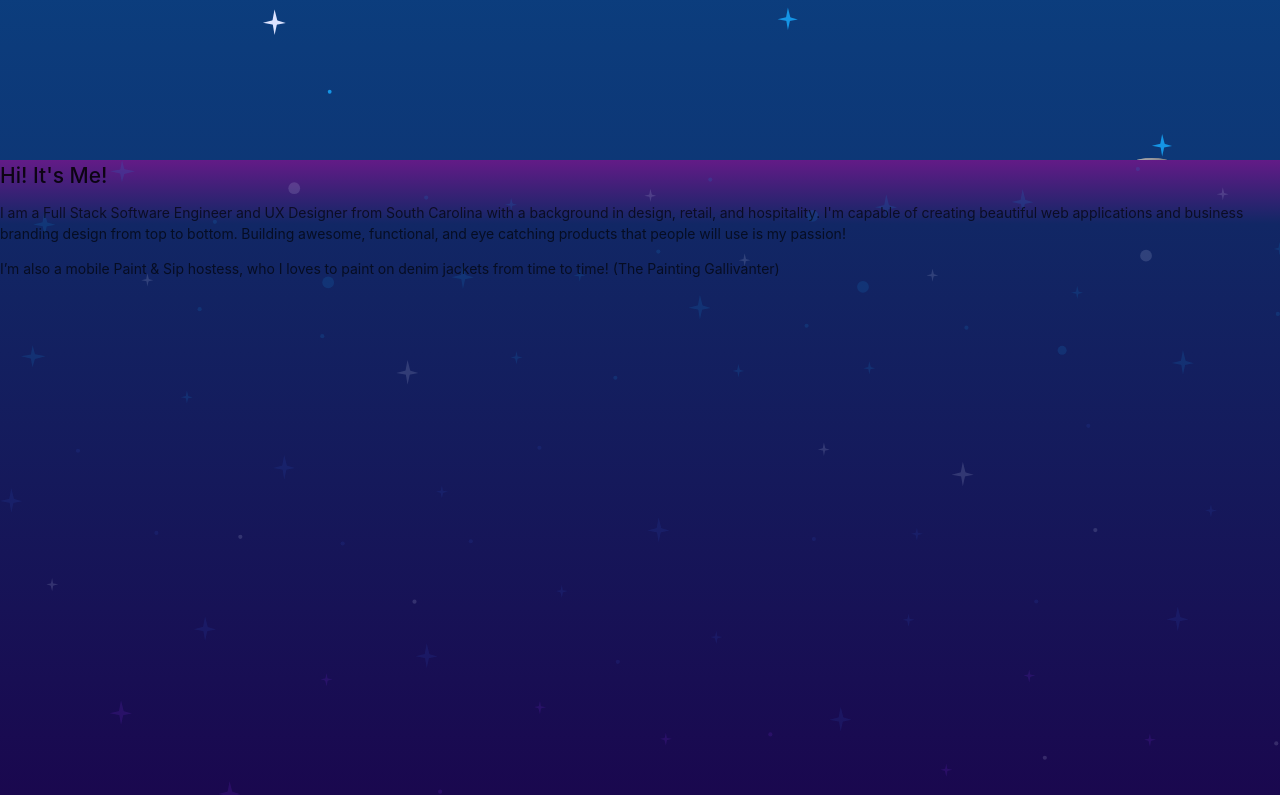
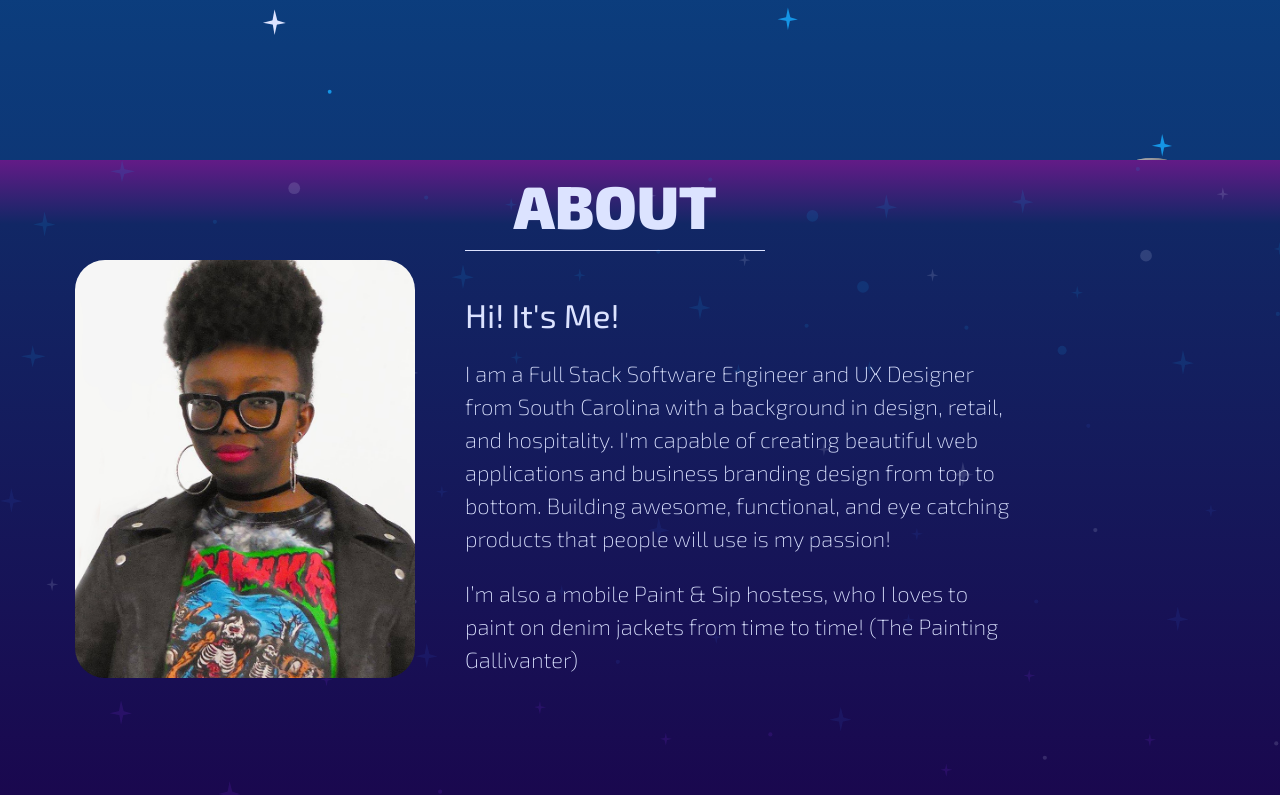
Before and after one commit to KSSwimmy/Ksswimmy-Portfolio, a React (Create React App) app in the folder ksswimmy-portfolio/: page / in a window 1280 px wide. Shown: the part 640-1435 px from the top of the page. Built offline with nearby package versions, Linux system fonts and the light colour scheme.

Commit message:
:mag: working on about me page
working on about me page

```diff
--- a/ksswimmy-portfolio/package.json
+++ b/ksswimmy-portfolio/package.json
@@ -5,12 +5,14 @@
   "dependencies": {
     "@material-ui/core": "^4.7.0",
     "antd": "^3.24.2",
+    "postcss-normalize": "^8.0.1",
     "react": "^16.10.2",
     "react-dom": "^16.10.2",
     "react-scripts": "3.2.0",
     "react-spring": "^8.0.27",
     "styled-components": "^4.4.0"
   },
+
   "scripts": {
     "start": "react-scripts start",
     "build": "react-scripts build",
--- a/ksswimmy-portfolio/src/components/AboutMe/AboutMe.js
+++ b/ksswimmy-portfolio/src/components/AboutMe/AboutMe.js
@@ -2,11 +2,37 @@ import React from 'react'
 import {Parallax, ParallaxLayer} from 'react-spring/renderprops-addons'
 import styled from 'styled-components'
 import LandingPageStars from '../../SVG/bodyStars.svg'
+import MyPic from '../../SVG/me.jpg'
+
+
+
 
 const Page = styled.div`
 width: 100%;
 height: 100vh;
 
+`
+const AboutMeDiv = styled.div`
+margin-left: -35px;
+width: 100%;
+height: 100vh;
+display: flex;
+`
+const Me = styled.div`
+width: 400px
+text-align: center;
+margin: 100px 20px 20px 80px;
+`
+const AboutBorderDiv = styled.div`
+width: 300px;
+margin-bottom: 40px;
+`
+const About = styled.h1`
+font-weight: 900;
+margin-bottom: 0px;
+color: #DCE3FF;
+font-size: 6rem;
+text-align: center;
 `
 const FirstP = styled.div`
 
@@ -15,11 +41,14 @@ const SecP = styled.div`
 
 `
 const TheHTwo = styled.h2`
-
+font-weight: 400;
+color: #DCE3FF;
 `
 const TheParagraphDiv = styled.div`
+font-size: 2.2rem;
+width: 550px;
+`
 
-`
 
 const AboutMe = () => {
     // eslint-disable-next-line
@@ -32,8 +61,19 @@ const AboutMe = () => {
 
 
             <ParallaxLayer>
-
+                <AboutMeDiv>
+                    <Me>
+                        <img
+                        style={{borderRadius: '30px', width: '85%'}}
+                        src={MyPic}
+                        alt="That's Me" />
+                    </Me>
                     <TheParagraphDiv>
+                        <AboutBorderDiv
+                            style={{borderBottomStyle: 'solid',
+                            borderBottomColor: '#DCE3FF', borderWidth: 'thin'}}>
+                            <About>ABOUT</About>
+                        </AboutBorderDiv>
                         <FirstP>
                             <TheHTwo>Hi! It's Me!</TheHTwo>
                             <p>I am a Full Stack Software Engineer and UX Designer from South Carolina with a background in design, retail, and hospitality. I'm capable of creating beautiful web applications and business branding design from top to bottom. Building awesome, functional, and eye catching products that people will use is my passion!</p>
@@ -42,7 +82,7 @@ const AboutMe = () => {
                             <p>I’m also a mobile Paint & Sip hostess, who I loves to paint on denim jackets from time to time! (The Painting Gallivanter)</p>
                         </SecP>
                     </TheParagraphDiv>
-
+                </AboutMeDiv>
             </ParallaxLayer>
 
         </Parallax>
--- a/ksswimmy-portfolio/src/components/Panels/TopNamePanel.js
+++ b/ksswimmy-portfolio/src/components/Panels/TopNamePanel.js
@@ -14,14 +14,14 @@ width: 100%
 
 // will look for animation for the slides or use parallax on them.
 // timer for parallax slides?
-//jnsefnekn
+
 
 
 const Para = styled.h1`
 position: absolute;
   top: 37px;
   left: 46px;
-  font-size: 2.5rem;
+  font-size: 5rem;
   font-weight: bold;
   color: white
 
@@ -31,7 +31,7 @@ const ParaTwo = styled.h1`
 position: absolute;
   top: 40px;
   left: 50px;
-  font-size: 2.5rem;
+  font-size: 5rem;
   font-weight: bold;
   color: #813CD9
 
@@ -42,8 +42,8 @@ const ParaThree = styled.h1`
 position: absolute;
   top: 46px;
   left: 55px;
-  font-size: 2.5rem;
-  font-weight: bolder;
+  font-size: 5rem;
+  font-weight: bold;
   color: #17135D
 
 
@@ -53,7 +53,7 @@ const Portfolio = styled.h1`
 position: absolute;
   top: 100px;
   left: 145px;
-  font-size: 2.5rem;
+  font-size: 5rem;
   font-weight: 200;
   font-style: italic
   color: white
@@ -77,7 +77,7 @@ const TopNamePanel = () => {
     </Portfolio>
 
     <ParaThree className="heading">
-        KIMBERLY SWINTON'S
+        KIMBERLY SWINTON's
     </ParaThree>
 
     <ParaTwo className="heading">
--- a/ksswimmy-portfolio/src/index.css
+++ b/ksswimmy-portfolio/src/index.css
@@ -1,10 +1,20 @@
- /* body {
-  background: linear-gradient(180deg, rgba(39,114,179,1) 0%, rgba(6,83,149,1) 14%, rgba(17,39,101,1) 55%, rgba(99,27,135,1) 96%, rgba(19,11,23,1) 100%);
-} */
+@import-normalize; /* bring in normalize.css styles */
+/* rest of app styles */
+
+html, body, .App {
+  height: 100%;
+  font-family: 'Exo 2', sans-serif;
+  font-weight: 200;
+  color: #DCE3FF;
+  font-size: 10px;
+}
+
+h1, h2, h3, h4, h5 {
+  font-family: 'Exo 2', sans-serif;
+  font-weight: 200;
+  color: #DCE3FF;
 
 
-/*
-code {
-  font-family: source-code-pro, Menlo, Monaco, Consolas, "Courier New",
-    monospace;
-} */
+}
+
+/*-------------------------------------------------------------------------------------------------*/
```
Also changed, not shown: ksswimmy-portfolio/src/App.js (+0 -7 lines), ksswimmy-portfolio/src/SVG/me.jpg (added), 1 other file (tests, documents, lock files or other folders). Lines whose indentation alone changed are shown as unchanged.
